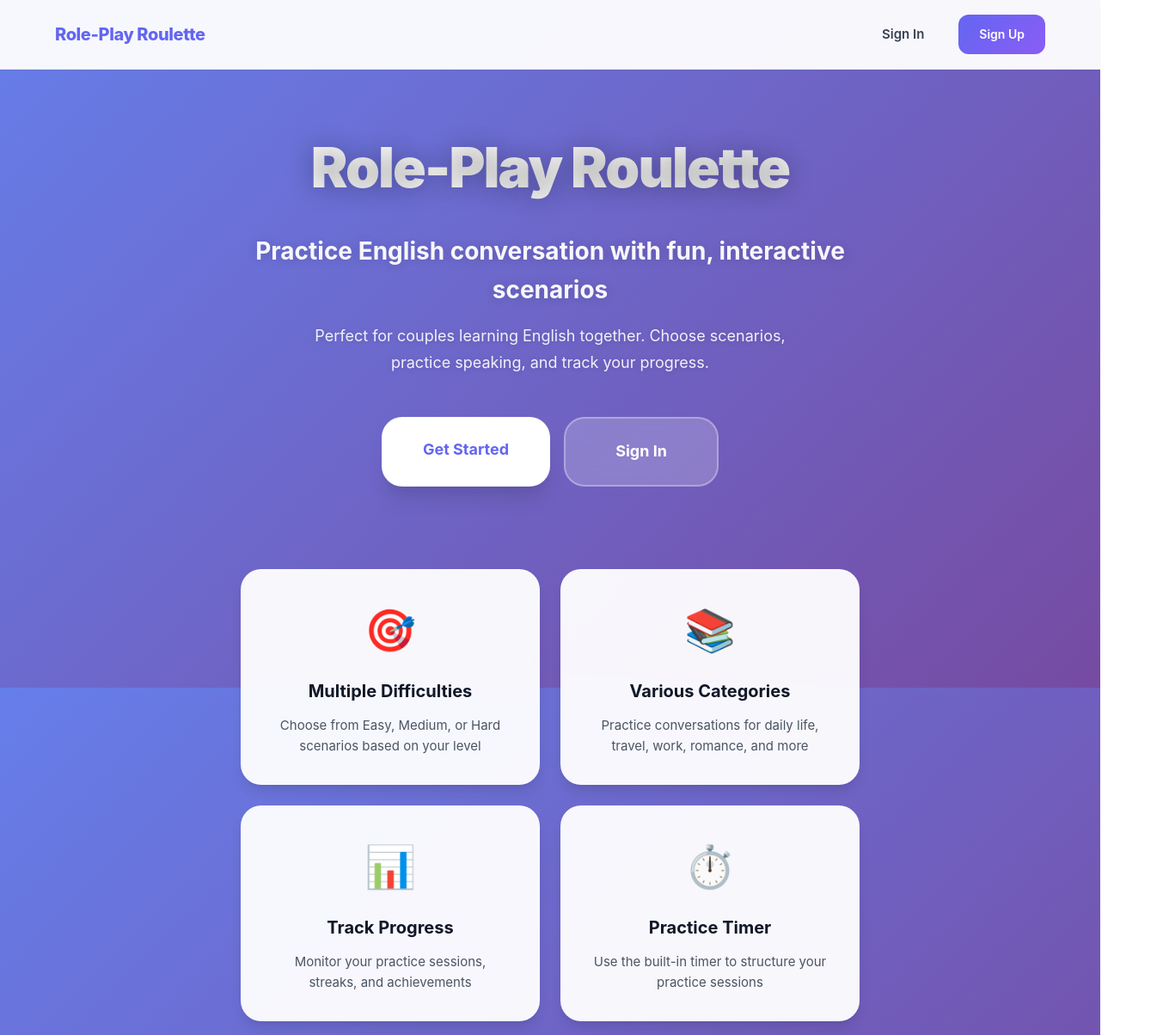
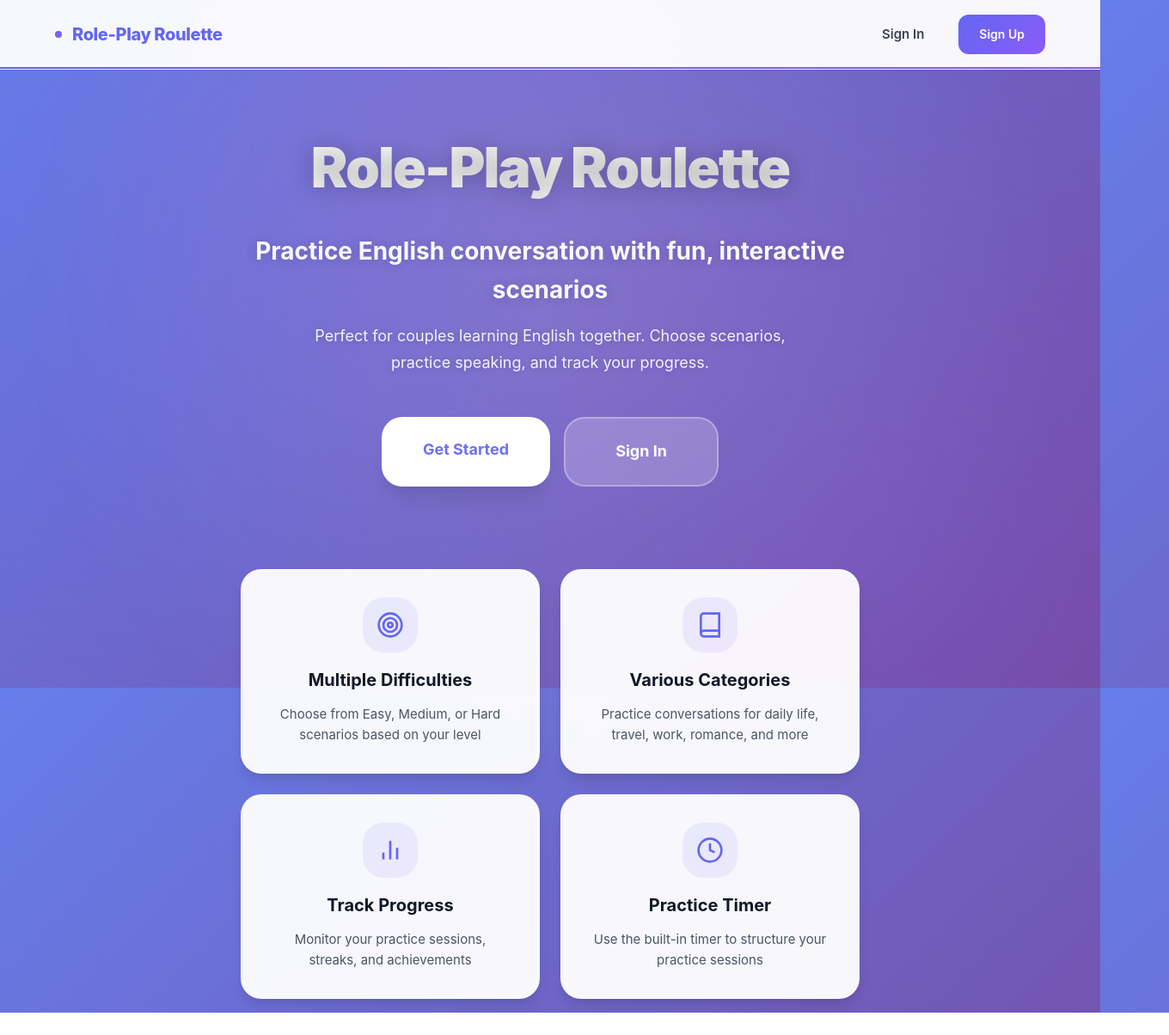
Before and after one commit to g1-creative/ln-forever, a Next.js app: page / in a window 1280 px wide. Shown: the whole page at 86% size, 1360 px wide, since content can reach past the window. After the commit the page ends 1178 px from the top, so only its background shows below. Built offline with nearby package versions, Linux system fonts and the light colour scheme; no server answers.

Commit message:
Remove all emojis, add SVG icons, and enhance visual design with professional graphics

```diff
--- a/app/dashboard/page.tsx
+++ b/app/dashboard/page.tsx
@@ -5,6 +5,7 @@ import { useAuth } from '@/contexts/AuthContext';
 import { getSupabaseClient } from '@/lib/supabase/client';
 import ProtectedRoute from '@/components/ProtectedRoute';
 import Link from 'next/link';
+import { TrophyIcon } from '@/components/Icons';
 
 interface Stats {
   totalSessions: number;
@@ -170,7 +171,10 @@ export default function Dashboard() {
 
           {/* Achievements */}
           <div className="section">
-            <div className="section-title">Achievements</div>
+            <div className="section-title">
+              <TrophyIcon />
+              <span>Achievements</span>
+            </div>
             <div className="achievements-grid">
               {achievements.map((achievement) => (
                 <div
--- a/app/globals.css
+++ b/app/globals.css
@@ -85,6 +85,22 @@ body {
   line-height: 1.6;
   -webkit-font-smoothing: antialiased;
   -moz-osx-font-smoothing: grayscale;
+  position: relative;
+}
+
+body::before {
+  content: '';
+  position: fixed;
+  top: 0;
+  left: 0;
+  right: 0;
+  bottom: 0;
+  background:
+    radial-gradient(circle at 20% 50%, rgba(99, 102, 241, 0.15) 0%, transparent 50%),
+    radial-gradient(circle at 80% 80%, rgba(139, 92, 246, 0.15) 0%, transparent 50%),
+    radial-gradient(circle at 40% 20%, rgba(236, 72, 153, 0.1) 0%, transparent 50%);
+  pointer-events: none;
+  z-index: 0;
 }
 
 main {
@@ -96,6 +112,11 @@ main {
 .container {
   max-width: 680px;
   margin: 0 auto;
+  position: relative;
+  z-index: 1;
+}
+
+main {
   position: relative;
   z-index: 1;
 }
@@ -116,6 +137,22 @@ main {
   box-shadow: var(--shadow-sm);
 }
 
+.navbar::after {
+  content: '';
+  position: absolute;
+  bottom: 0;
+  left: 0;
+  right: 0;
+  height: 2px;
+  background: linear-gradient(90deg, var(--primary) 0%, var(--secondary) 100%);
+  transform: scaleX(0);
+  transition: transform var(--transition-base);
+}
+
+.navbar:hover::after {
+  transform: scaleX(1);
+}
+
 .navbar-container {
   max-width: 1200px;
   margin: 0 auto;
@@ -131,6 +168,19 @@ main {
   color: var(--primary);
   text-decoration: none;
   letter-spacing: -0.02em;
+  display: flex;
+  align-items: center;
+  gap: var(--space-sm);
+  position: relative;
+}
+
+.navbar-brand::before {
+  content: '';
+  width: 8px;
+  height: 8px;
+  background: linear-gradient(135deg, var(--primary) 0%, var(--secondary) 100%);
+  border-radius: 50%;
+  display: inline-block;
 }
 
 .navbar-links {
@@ -248,21 +298,49 @@ main {
   border: 1px solid rgba(255, 255, 255, 0.1);
   backdrop-filter: blur(10px);
   transition: all var(--transition-base);
+  position: relative;
+  overflow: hidden;
+}
+
+.section::before {
+  content: '';
+  position: absolute;
+  top: 0;
+  left: 0;
+  right: 0;
+  height: 3px;
+  background: linear-gradient(90deg, var(--primary) 0%, var(--secondary) 100%);
+  transform: scaleX(0);
+  transition: transform var(--transition-base);
+}
+
+.section:hover::before {
+  transform: scaleX(1);
 }
 
 .section:hover {
   box-shadow: var(--shadow-2xl);
   transform: translateY(-2px);
+  border-color: rgba(99, 102, 241, 0.2);
 }
 
 .section-title {
-  font-size: 1rem;
+  font-size: 0.75rem;
   font-weight: 700;
   margin-bottom: var(--space-lg);
   color: var(--gray-900);
   text-transform: uppercase;
   letter-spacing: 0.05em;
-  font-size: 0.75rem;
+  opacity: 0.7;
+  display: flex;
+  align-items: center;
+  gap: var(--space-sm);
+}
+
+.section-title svg {
+  width: 20px;
+  height: 20px;
+  stroke: var(--gray-600);
   opacity: 0.7;
 }
 
@@ -397,9 +475,13 @@ main {
   position: relative;
   overflow: hidden;
   letter-spacing: 0.02em;
-}
-
-.spin-button::before {
+  display: flex;
+  align-items: center;
+  justify-content: center;
+  gap: var(--space-sm);
+}
+
+.spin-button::after {
   content: '';
   position: absolute;
   top: 50%;
@@ -412,7 +494,7 @@ main {
   transition: width 0.6s, height 0.6s;
 }
 
-.spin-button:hover::before {
+.spin-button:hover::after {
   width: 300px;
   height: 300px;
 }
@@ -436,6 +518,15 @@ main {
   font-weight: 600;
   cursor: pointer;
   transition: all var(--transition-base);
+  display: flex;
+  align-items: center;
+  gap: var(--space-sm);
+  justify-content: center;
+}
+
+.action-btn svg {
+  width: 18px;
+  height: 18px;
 }
 
 .action-btn:hover {
@@ -443,6 +534,10 @@ main {
   color: white;
   transform: translateY(-2px);
   box-shadow: var(--shadow-md);
+}
+
+.action-btn:hover svg {
+  stroke: white;
 }
 
 /* ============================================
@@ -458,6 +553,18 @@ main {
   display: none;
   border: 1px solid rgba(255, 255, 255, 0.1);
   backdrop-filter: blur(10px);
+  position: relative;
+  overflow: hidden;
+}
+
+.scenario-card::before {
+  content: '';
+  position: absolute;
+  top: 0;
+  left: 0;
+  right: 0;
+  height: 4px;
+  background: linear-gradient(90deg, var(--primary) 0%, var(--secondary) 100%);
 }
 
 .scenario-card.show {
@@ -526,6 +633,12 @@ main {
   gap: var(--space-sm);
 }
 
+.role-label svg {
+  width: 18px;
+  height: 18px;
+  stroke: var(--primary);
+}
+
 .role-description {
   font-size: 1rem;
   line-height: 1.7;
@@ -547,6 +660,15 @@ main {
   margin-bottom: var(--space-md);
   text-transform: uppercase;
   letter-spacing: 0.05em;
+  display: flex;
+  align-items: center;
+  gap: var(--space-sm);
+}
+
+.hints-title svg {
+  width: 18px;
+  height: 18px;
+  stroke: var(--warning);
 }
 
 .hints-list {
@@ -830,16 +952,41 @@ main {
   box-shadow: var(--shadow-lg);
   transition: all var(--transition-base);
   border: 1px solid var(--gray-100);
+  position: relative;
+  overflow: hidden;
+}
+
+.stat-card::before {
+  content: '';
+  position: absolute;
+  top: 0;
+  left: 0;
+  right: 0;
+  height: 3px;
+  background: linear-gradient(90deg, var(--primary) 0%, var(--secondary) 100%);
+  transform: scaleX(0);
+  transition: transform var(--transition-base);
+}
+
+.stat-card:hover::before {
+  transform: scaleX(1);
 }
 
 .stat-card:hover {
   transform: translateY(-5px) scale(1.02);
   box-shadow: var(--shadow-xl);
+  border-color: var(--primary);
 }
 
 .stat-icon {
-  font-size: 2.5rem;
-  margin-bottom: var(--space-md);
+  width: 48px;
+  height: 48px;
+  margin: 0 auto var(--space-md);
+  color: var(--primary);
+  display: flex;
+  align-items: center;
+  justify-content: center;
+  opacity: 0.7;
 }
 
 .stat-value {
@@ -875,11 +1022,34 @@ main {
   flex: 1;
   min-width: 120px;
   border: 1px solid rgba(255, 255, 255, 0.5);
+  position: relative;
+  overflow: hidden;
+  transition: all var(--transition-base);
+}
+
+.difficulty-stat::before {
+  content: '';
+  position: absolute;
+  top: 0;
+  left: 0;
+  right: 0;
+  height: 3px;
+  background: var(--primary);
+  transform: scaleX(0);
+  transition: transform var(--transition-base);
+}
+
+.difficulty-stat:hover::before {
+  transform: scaleX(1);
+}
+
+.difficulty-stat:hover {
+  transform: translateY(-3px);
+  box-shadow: var(--shadow-md);
 }
 
 .difficulty-emoji {
-  font-size: 2rem;
-  margin-bottom: var(--space-md);
+  display: none;
 }
 
 .difficulty-count {
@@ -913,6 +1083,11 @@ main {
   border: 2px solid var(--gray-200);
   transition: all var(--transition-base);
   overflow: hidden;
+  min-height: 120px;
+  display: flex;
+  flex-direction: column;
+  justify-content: center;
+  align-items: center;
 }
 
 .achievement::before {
@@ -939,15 +1114,23 @@ main {
   box-shadow: var(--shadow-lg);
 }
 
+.achievement.unlocked::after {
+  content: '';
+  position: absolute;
+  top: -50%;
+  right: -50%;
+  width: 100%;
+  height: 100%;
+  background: radial-gradient(circle, rgba(16, 185, 129, 0.2) 0%, transparent 70%);
+  pointer-events: none;
+}
+
 .achievement.unlocked::before {
   opacity: 1;
 }
 
 .achievement-icon {
-  font-size: 3rem;
-  margin-bottom: var(--space-md);
-  position: relative;
-  z-index: 1;
+  display: none;
 }
 
 .achievement-name {
@@ -1158,6 +1341,18 @@ main {
   padding: var(--space-2xl) 0;
   color: white;
   margin-bottom: var(--space-2xl);
+  position: relative;
+}
+
+.landing-hero::before {
+  content: '';
+  position: absolute;
+  top: -50%;
+  left: -50%;
+  width: 200%;
+  height: 200%;
+  background: radial-gradient(circle, rgba(255, 255, 255, 0.1) 0%, transparent 70%);
+  pointer-events: none;
 }
 
 .landing-hero h1 {
@@ -1247,16 +1442,49 @@ main {
   box-shadow: var(--shadow-lg);
   border: 1px solid rgba(255, 255, 255, 0.2);
   transition: all var(--transition-base);
+  position: relative;
+  overflow: hidden;
+}
+
+.feature-card::before {
+  content: '';
+  position: absolute;
+  top: 0;
+  left: 0;
+  right: 0;
+  height: 4px;
+  background: linear-gradient(90deg, var(--primary) 0%, var(--secondary) 100%);
+  transform: scaleX(0);
+  transition: transform var(--transition-base);
+}
+
+.feature-card:hover::before {
+  transform: scaleX(1);
 }
 
 .feature-card:hover {
   transform: translateY(-5px);
   box-shadow: var(--shadow-xl);
+  border-color: rgba(99, 102, 241, 0.3);
 }
 
 .feature-icon {
-  font-size: 3rem;
-  margin-bottom: var(--space-md);
+  width: 64px;
+  height: 64px;
+  margin: 0 auto var(--space-md);
+  color: var(--primary);
+  display: flex;
+  align-items: center;
+  justify-content: center;
+  background: linear-gradient(135deg, rgba(99, 102, 241, 0.1) 0%, rgba(139, 92, 246, 0.1) 100%);
+  border-radius: var(--radius-xl);
+  padding: var(--space-md);
+}
+
+.feature-icon svg {
+  width: 100%;
+  height: 100%;
+  stroke: var(--primary);
 }
 
 .feature-card h3 {
@@ -1264,12 +1492,16 @@ main {
   font-weight: 700;
   color: var(--gray-900);
   margin-bottom: var(--space-sm);
+  position: relative;
+  z-index: 1;
 }
 
 .feature-card p {
   color: var(--gray-600);
   line-height: 1.6;
   font-size: 0.9375rem;
+  position: relative;
+  z-index: 1;
 }
 
 /* ============================================
@@ -1293,6 +1525,18 @@ main {
   max-width: 440px;
   box-shadow: var(--shadow-2xl);
   border: 1px solid rgba(255, 255, 255, 0.2);
+  position: relative;
+  overflow: hidden;
+}
+
+.auth-container::before {
+  content: '';
+  position: absolute;
+  top: 0;
+  left: 0;
+  right: 0;
+  height: 4px;
+  background: linear-gradient(90deg, var(--primary) 0%, var(--secondary) 100%);
 }
 
 .auth-header {
--- a/app/page.tsx
+++ b/app/page.tsx
@@ -2,6 +2,7 @@
 
 import { useAuth } from '@/contexts/AuthContext';
 import Link from 'next/link';
+import { TargetIcon, BookIcon, ChartIcon, ClockIcon } from '@/components/Icons';
 
 export default function Home() {
   const { user } = useAuth();
@@ -40,22 +41,30 @@ export default function Home() {
 
       <div className="features-grid">
         <div className="feature-card">
-          <div className="feature-icon">🎯</div>
+          <div className="feature-icon">
+            <TargetIcon />
+          </div>
           <h3>Multiple Difficulties</h3>
           <p>Choose from Easy, Medium, or Hard scenarios based on your level</p>
         </div>
         <div className="feature-card">
-          <div className="feature-icon">📚</div>
+          <div className="feature-icon">
+            <BookIcon />
+          </div>
           <h3>Various Categories</h3>
           <p>Practice conversations for daily life, travel, work, romance, and more</p>
         </div>
         <div className="feature-card">
-          <div className="feature-icon">📊</div>
+          <div className="feature-icon">
+            <ChartIcon />
+          </div>
           <h3>Track Progress</h3>
           <p>Monitor your practice sessions, streaks, and achievements</p>
         </div>
         <div className="feature-card">
-          <div className="feature-icon">⏱️</div>
+          <div className="feature-icon">
+            <ClockIcon />
+          </div>
           <h3>Practice Timer</h3>
           <p>Use the built-in timer to structure your practice sessions</p>
         </div>
--- /dev/null
+++ b/components/Icons.tsx
@@ -0,0 +1,90 @@
+'use client';
+
+export function TargetIcon() {
+  return (
+    <svg width="48" height="48" viewBox="0 0 24 24" fill="none" stroke="currentColor" strokeWidth="2">
+      <circle cx="12" cy="12" r="10" />
+      <circle cx="12" cy="12" r="6" />
+      <circle cx="12" cy="12" r="2" />
+    </svg>
+  );
+}
+
+export function BookIcon() {
+  return (
+    <svg width="48" height="48" viewBox="0 0 24 24" fill="none" stroke="currentColor" strokeWidth="2">
+      <path d="M4 19.5A2.5 2.5 0 0 1 6.5 17H20" />
+      <path d="M6.5 2H20v20H6.5A2.5 2.5 0 0 1 4 19.5v-15A2.5 2.5 0 0 1 6.5 2z" />
+    </svg>
+  );
+}
+
+export function ChartIcon() {
+  return (
+    <svg width="48" height="48" viewBox="0 0 24 24" fill="none" stroke="currentColor" strokeWidth="2">
+      <line x1="18" y1="20" x2="18" y2="10" />
+      <line x1="12" y1="20" x2="12" y2="4" />
+      <line x1="6" y1="20" x2="6" y2="14" />
+    </svg>
+  );
+}
+
+export function ClockIcon() {
+  return (
+    <svg width="48" height="48" viewBox="0 0 24 24" fill="none" stroke="currentColor" strokeWidth="2">
+      <circle cx="12" cy="12" r="10" />
+      <polyline points="12 6 12 12 16 14" />
+    </svg>
+  );
+}
+
+export function SwapIcon() {
+  return (
+    <svg width="20" height="20" viewBox="0 0 24 24" fill="none" stroke="currentColor" strokeWidth="2">
+      <polyline points="16 3 21 3 21 8" />
+      <line x1="21" y1="3" x2="14" y2="10" />
+      <polyline points="8 21 3 21 3 16" />
+      <line x1="3" y1="21" x2="10" y2="14" />
+    </svg>
+  );
+}
+
+export function UserIcon() {
+  return (
+    <svg width="20" height="20" viewBox="0 0 24 24" fill="none" stroke="currentColor" strokeWidth="2">
+      <path d="M20 21v-2a4 4 0 0 0-4-4H8a4 4 0 0 0-4 4v2" />
+      <circle cx="12" cy="7" r="4" />
+    </svg>
+  );
+}
+
+export function LightbulbIcon() {
+  return (
+    <svg width="20" height="20" viewBox="0 0 24 24" fill="none" stroke="currentColor" strokeWidth="2">
+      <line x1="9" y1="18" x2="15" y2="18" />
+      <line x1="10" y1="22" x2="14" y2="22" />
+      <path d="M15.09 14c.18-.98.65-1.74 1.41-2.5A4.65 4.65 0 0 0 18 8 6 6 0 0 0 6 8c0 1 .23 2.23 1.5 3.5A4.61 4.61 0 0 1 8.91 14" />
+    </svg>
+  );
+}
+
+export function PlayIcon() {
+  return (
+    <svg width="24" height="24" viewBox="0 0 24 24" fill="currentColor">
+      <polygon points="5 3 19 12 5 21 5 3" />
+    </svg>
+  );
+}
+
+export function TrophyIcon() {
+  return (
+    <svg width="48" height="48" viewBox="0 0 24 24" fill="none" stroke="currentColor" strokeWidth="2">
+      <path d="M6 9H4.5a2.5 2.5 0 0 1 0-5H6" />
+      <path d="M18 9h1.5a2.5 2.5 0 0 0 0-5H18" />
+      <path d="M4 22h16" />
+      <path d="M10 14.66V17c0 .55-.47.98-.97 1.21C7.85 18.75 7 20.24 7 22" />
+      <path d="M14 14.66V17c0 .55.47.98.97 1.21C16.15 18.75 17 20.24 17 22" />
+      <path d="M18 2H6v7a6 6 0 0 0 12 0V2Z" />
+    </svg>
+  );
+}
```
Also changed, not shown: components/ScenarioCard.tsx (+15 -4 lines).
